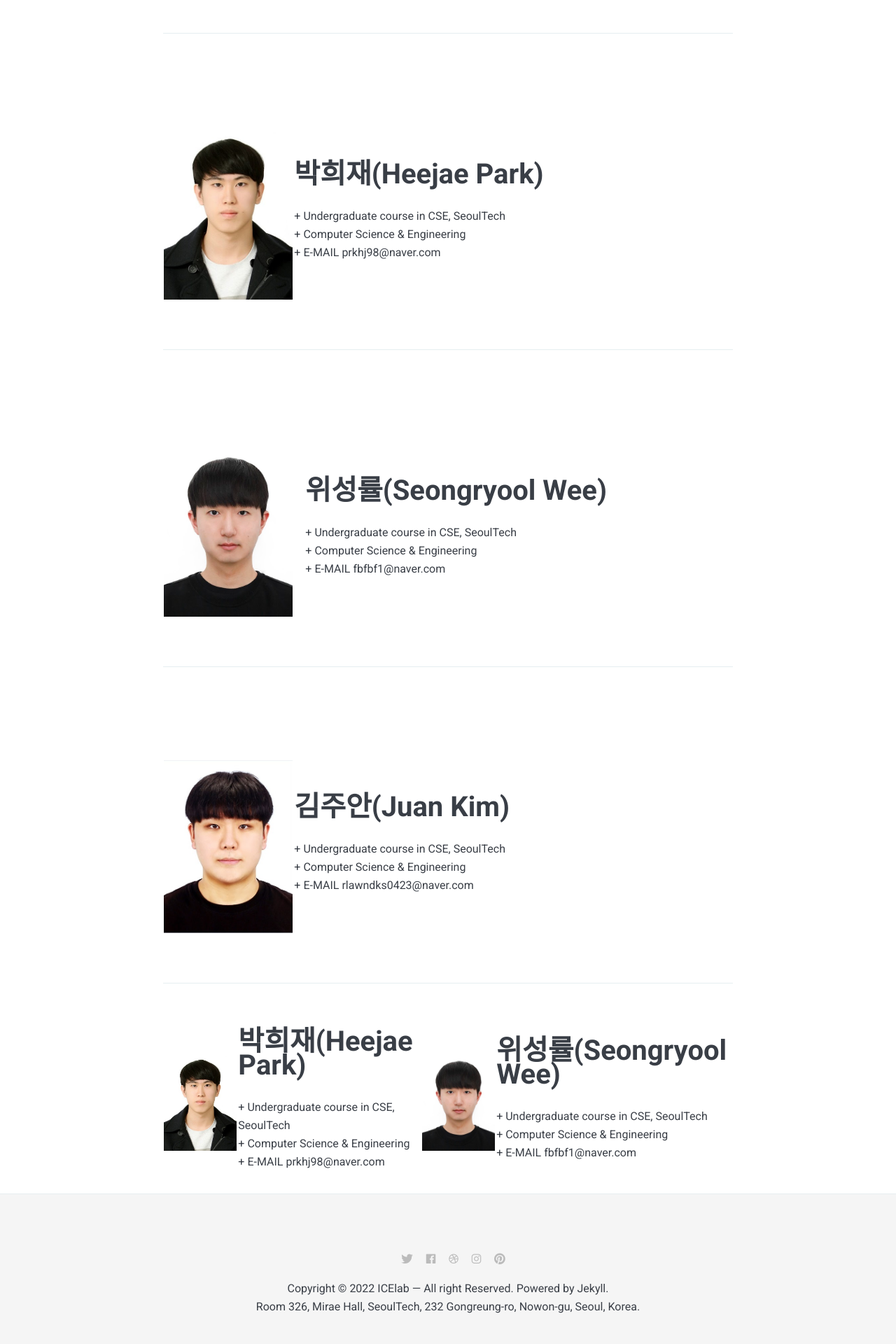
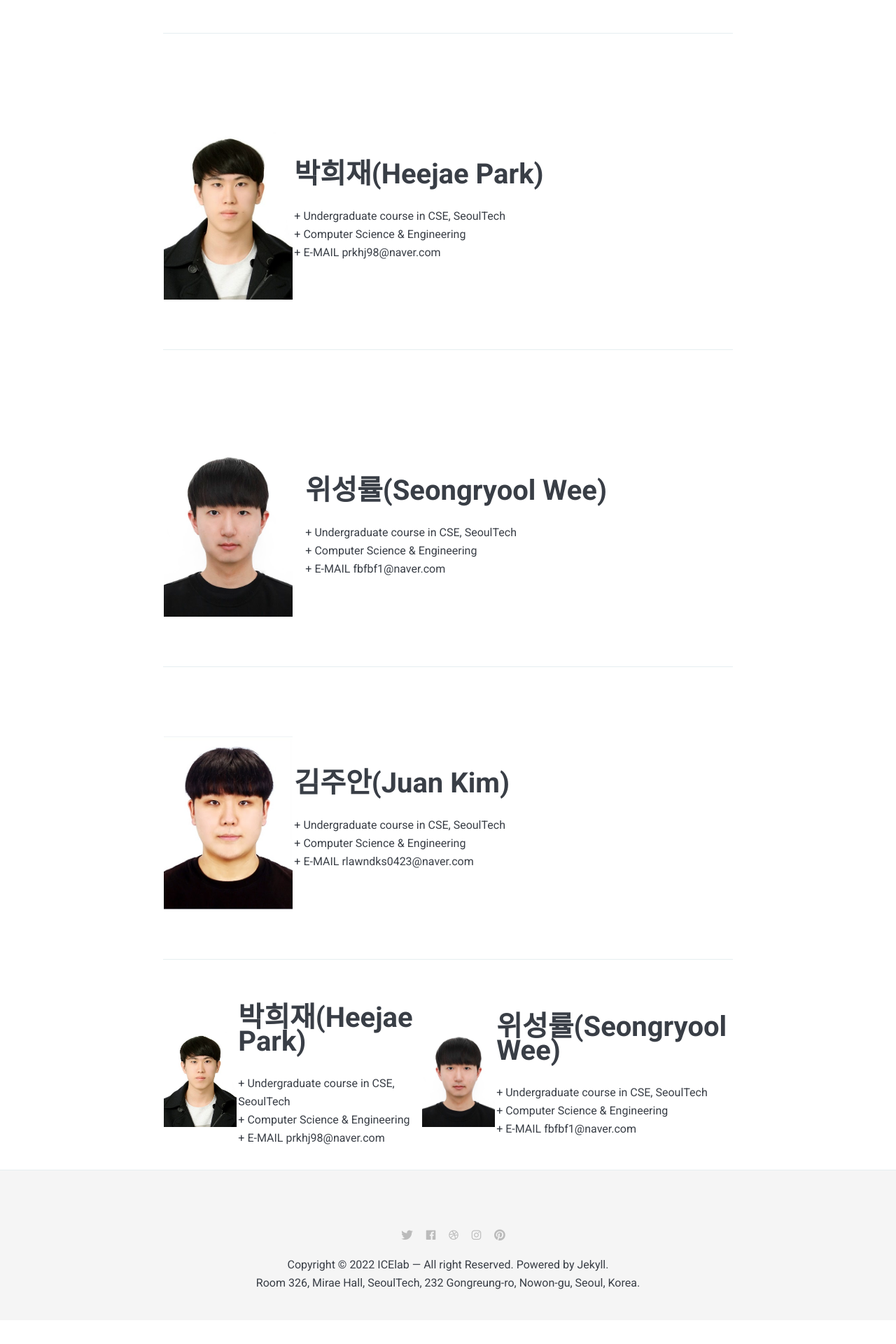
Before and after one commit to icelab-2020/HeeJaeMon123.github.io, a Jekyll site: the page built from _pages/01_members.md, in a window 1280 px wide. Shown: the part 672-2592 px from the top of the page at 70% size. Built offline with Jekyll 4.4.1, drawn with Linux system fonts in a browser that asks for light colours; nearby versions of some CDN libraries; after the commit the page ends 2558 px from its top, so only the background shows below that.

Commit message:
Update 01_members.md

```diff
--- a/_pages/01_members.md
+++ b/_pages/01_members.md
@@ -25,7 +25,7 @@
 
 ---------------------
 
-|    | <img width=200/>   |
+|    |    |
 |:---|:---|
 | ![iot]({{site.baseurl}}/images/jk.jpg){: width="184"; height="248"} | <b><span style="font-size:250%">김주안(Juan Kim)</span></b><br><br> + Undergraduate course in CSE, SeoulTech   <br> + Computer Science & Engineering  <br> + E-MAIL   rlawndks0423@naver.com |
 
```
